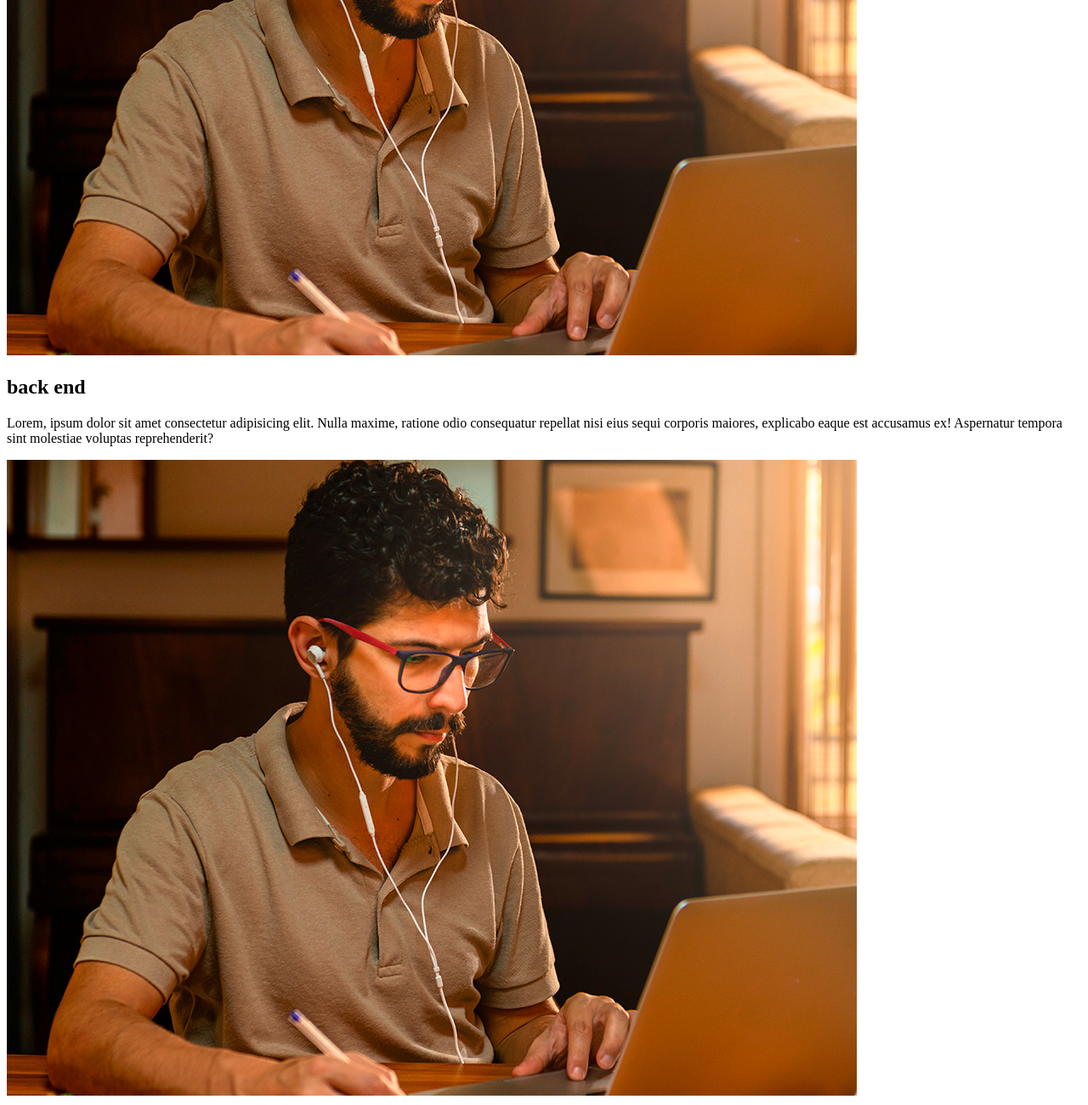
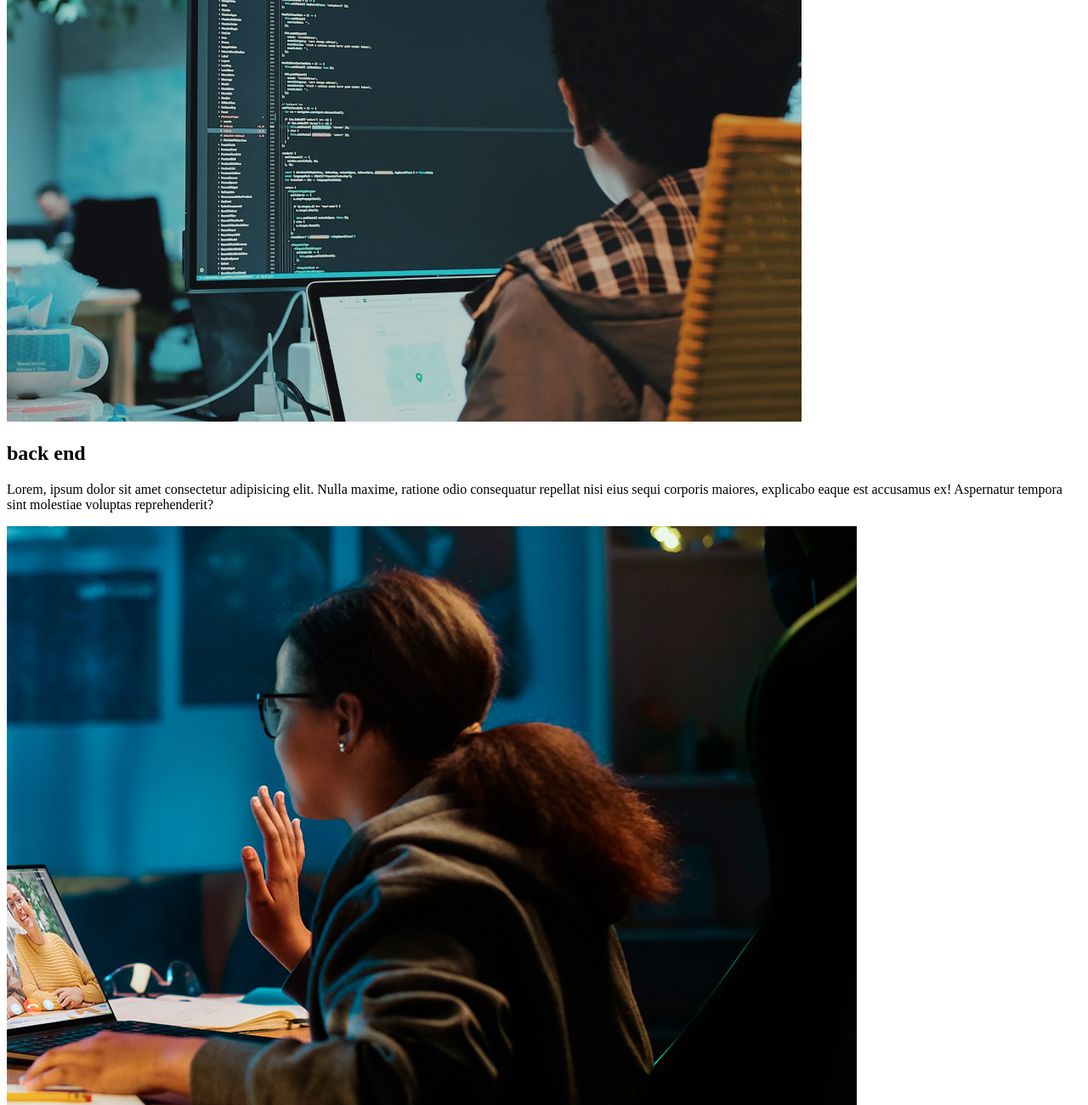
Before and after one commit to Luizferreira01/ebac-shows, a website built with Parcel: page src/index.html in a window 1280 px wide. Shown: the part 2385-3685 px from the top of the page at 85% size. Built offline with nearby package versions, Linux system fonts and the light colour scheme.

Commit message:
Update index.html

```diff
--- a/src/index.html
+++ b/src/index.html
@@ -57,7 +57,7 @@
                     Lorem, ipsum dolor sit amet consectetur adipisicing elit. Nulla maxime, ratione odio consequatur repellat nisi eius sequi corporis maiores, explicabo eaque est accusamus ex! Aspernatur tempora sint molestiae voluptas reprehenderit?
                 </p>
             </div>
-            <img class="event__image" src="/images/frontend.png" alt="front-end">
+            <img class="event__image" src="/images/ui-ux.png" alt="front-end">
         </div>
     </section>
     <section class="event event--data-science">
@@ -68,7 +68,7 @@
                     Lorem, ipsum dolor sit amet consectetur adipisicing elit. Nulla maxime, ratione odio consequatur repellat nisi eius sequi corporis maiores, explicabo eaque est accusamus ex! Aspernatur tempora sint molestiae voluptas reprehenderit?
                 </p>
             </div>
-            <img class="event__image" src="/images/frontend.png" alt="front-end">
+            <img class="event__image" src="/images/data.png" alt="front-end">
         </div>
     </section>
     <section class="event event--backend event--image-left">
@@ -79,7 +79,7 @@
                     Lorem, ipsum dolor sit amet consectetur adipisicing elit. Nulla maxime, ratione odio consequatur repellat nisi eius sequi corporis maiores, explicabo eaque est accusamus ex! Aspernatur tempora sint molestiae voluptas reprehenderit?
                 </p>
             </div>
-            <img class="event__image" src="/images/frontend.png" alt="front-end">
+            <img class="event__image" src="/images/backend.png" alt="front-end">
         </div>
     </section>
 
```
